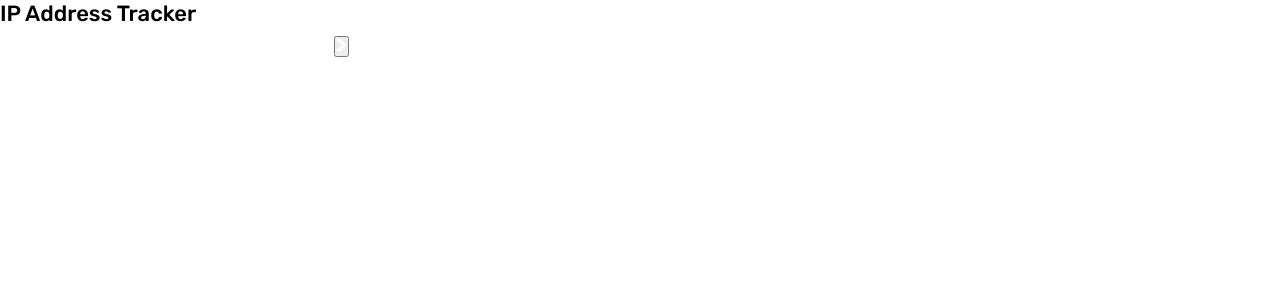
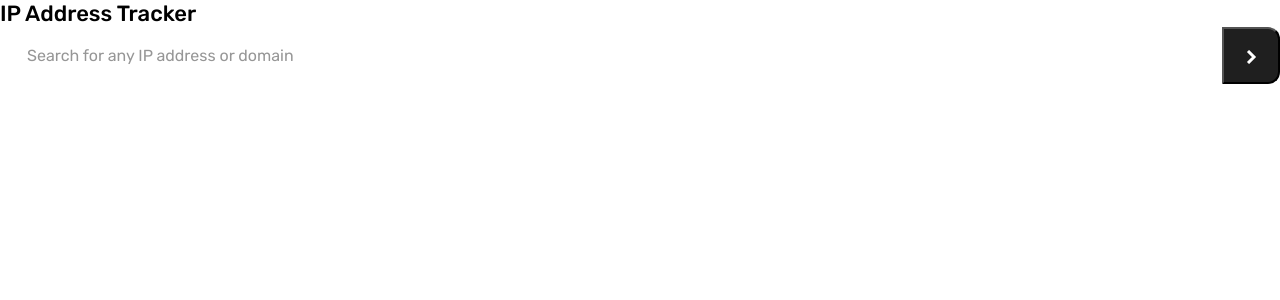
Before and after one commit to vic-samoylik-999/ip-tracker-react, a React (Vite) app: page / in a window 1280 px wide. Shown: the top 300 px of the page. Built offline with nearby package versions, Linux system fonts and the light colour scheme.

Commit message:
feat: basic styling for input component

```diff
--- a/src/components/Input.jsx
+++ b/src/components/Input.jsx
@@ -5,7 +5,11 @@ import arrowIcon from '../assets/icons/icon-arrow.svg';
 function Input() {
   return (
     <section className="input">
-      <input className="input__input" type="text" />
+      <input
+        className="input__input"
+        type="text"
+        placeholder="Search for any IP address or domain"
+      />
       <button className="input__button">
         <img src={arrowIcon} alt="Arrow Icon" />
       </button>
--- a/src/scss/_layout.scss
+++ b/src/scss/_layout.scss
@@ -52,3 +52,11 @@ input {
         color: $dark-gray;
     }
 }
+
+button {
+    outline: none;
+    font-size: 24px;
+    font-weight: bold;
+    font-family: inherit;
+    background-color: $black;
+}
--- a/src/scss/_variables.scss
+++ b/src/scss/_variables.scss
@@ -6,3 +6,4 @@ $font-family: 'Rubik', sans-serif;
 $very-dark-gray: hsl(0, 0%, 17%);
 $dark-gray: hsl(0, 0%, 59%);
 $white: hsl(0,0%,0%);
+$black: hsl(0, 0%, 12%);
--- a/src/scss/components/_all.scss
+++ b/src/scss/components/_all.scss
@@ -0,0 +1 @@
+@import './input'
--- /dev/null
+++ b/src/scss/components/_input.scss
@@ -0,0 +1,19 @@
+.input {
+    position: relative;
+    &__input {
+        font-size: 1rem;
+        font-weight: 400;
+        padding: 16px 24px;
+        width: 100%;
+        line-height: 1;
+        border-radius: 12px;
+    }
+    &__button {
+        position: absolute;
+        top: 0;
+        right: 0;
+        height: 100%;
+        width: 58px;
+        border-radius: 0 12px 12px 0;
+    }
+}
```
